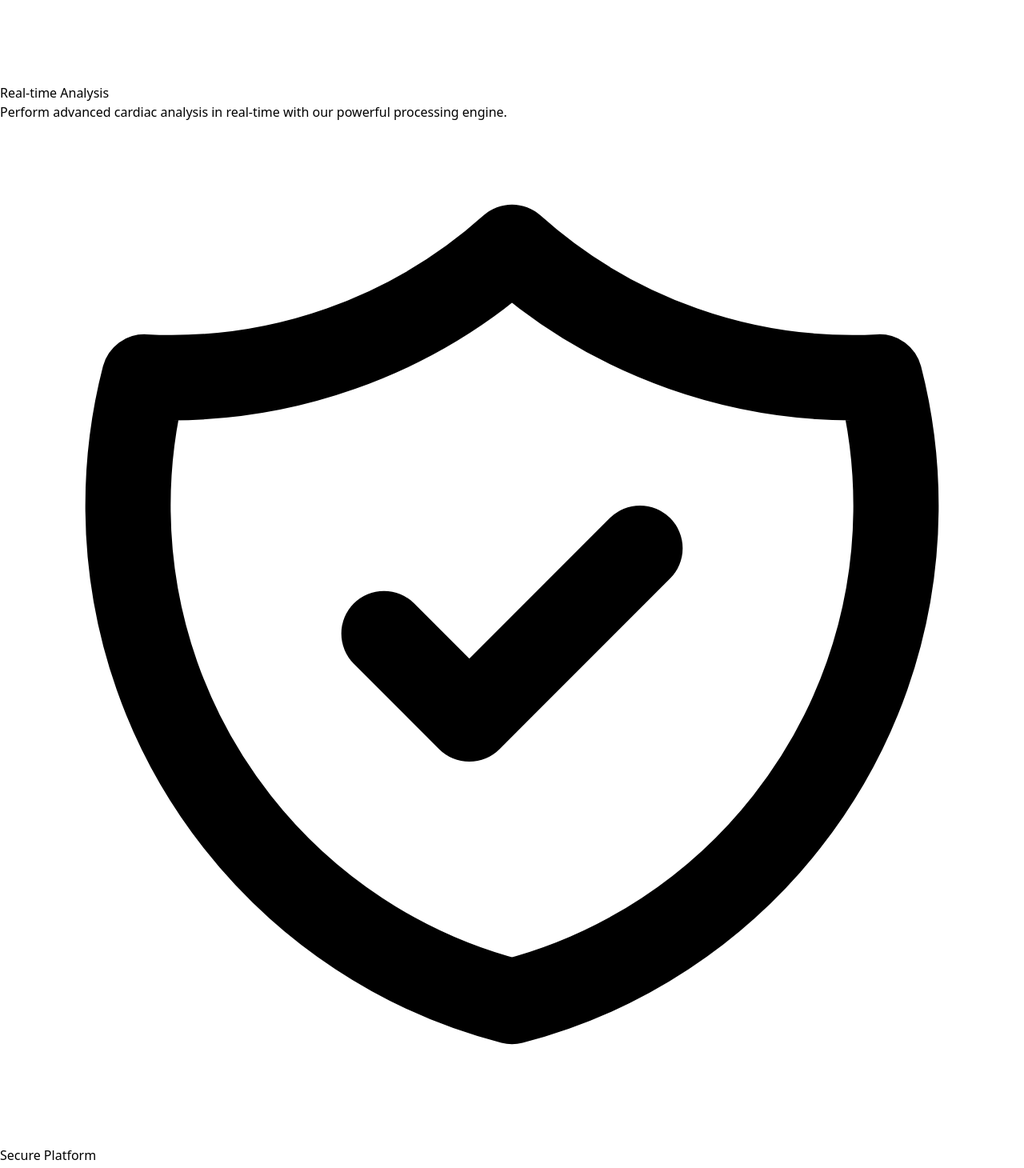
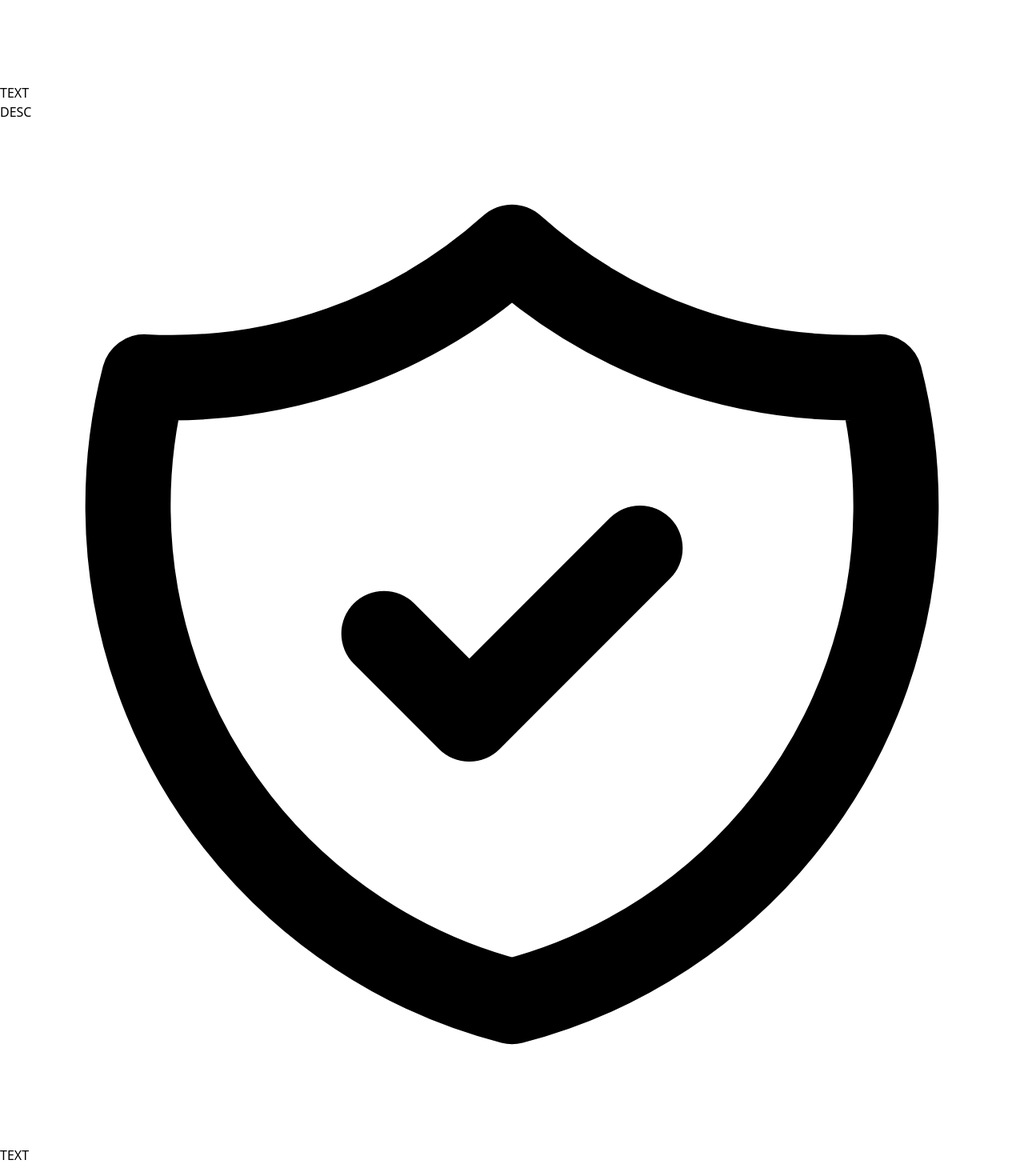
Before and after one commit to ziaa03/mri-segmentation-platform, a React (Vite) app in the folder segmri/: page / in a window 1280 px wide. Shown: the part 7489-8949 px from the top of the page at 80% size. Built offline with nearby package versions, Linux system fonts and the light colour scheme.

Commit message:
Hardcoded texts

```diff
--- a/segmri/src/pages/LandingPage.jsx
+++ b/segmri/src/pages/LandingPage.jsx
@@ -179,8 +179,8 @@ const LandingPage = () => {
                     <path strokeLinecap="round" strokeLinejoin="round" strokeWidth={2} d="M9.75 17L9 20l-1 1h8l-1-1-.75-3M3 13h18M5 17h14a2 2 0 002-2V5a2 2 0 00-2-2H5a2 2 0 00-2 2v10a2 2 0 002 2z" />
                   </svg>
                 ),
-                title: "Real-time Analysis",
-                description: "Perform advanced cardiac analysis in real-time with our powerful processing engine."
+                title: "TEXT",
+                description: "DESC"
               },
               {
                 icon: (
@@ -188,8 +188,8 @@ const LandingPage = () => {
                     <path strokeLinecap="round" strokeLinejoin="round" strokeWidth={2} d="M9 12l2 2 4-4m5.618-4.016A11.955 11.955 0 0112 2.944a11.955 11.955 0 01-8.618 3.04A12.02 12.02 0 003 9c0 5.591 3.824 10.29 9 11.622 5.176-1.332 9-6.03 9-11.622 0-1.042-.133-2.052-.382-3.016z" />
                   </svg>
                 ),
-                title: "Secure Platform",
-                description: "HIPAA compliant with enterprise-grade security for all patient data and analysis."
+                title: "TEXT",
+                description: "DESC"
               },
               {
                 icon: (
@@ -197,8 +197,8 @@ const LandingPage = () => {
                     <path strokeLinecap="round" strokeLinejoin="round" strokeWidth={2} d="M7 16a4 4 0 01-.88-7.903A5 5 0 1115.9 6L16 6a5 5 0 011 9.9M9 19l3 3m0 0l3-3m-3 3V10" />
                   </svg>
                 ),
-                title: "Cloud Integration",
-                description: "Seamlessly share results and collaborate with specialists worldwide."
+                title: "TEXT",
+                description: "DESC"
               }
             ].map((feature, index) => (
               <div
```
